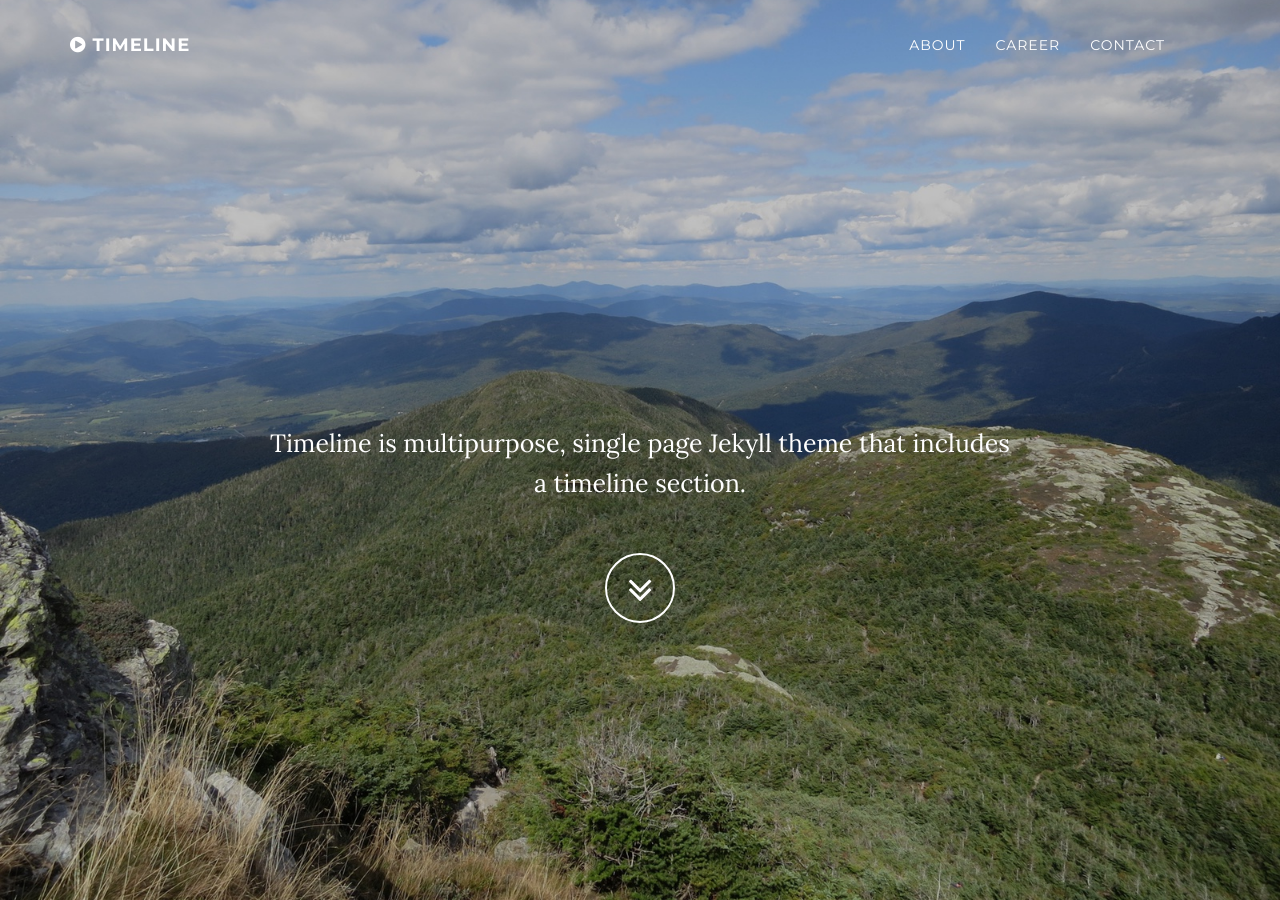
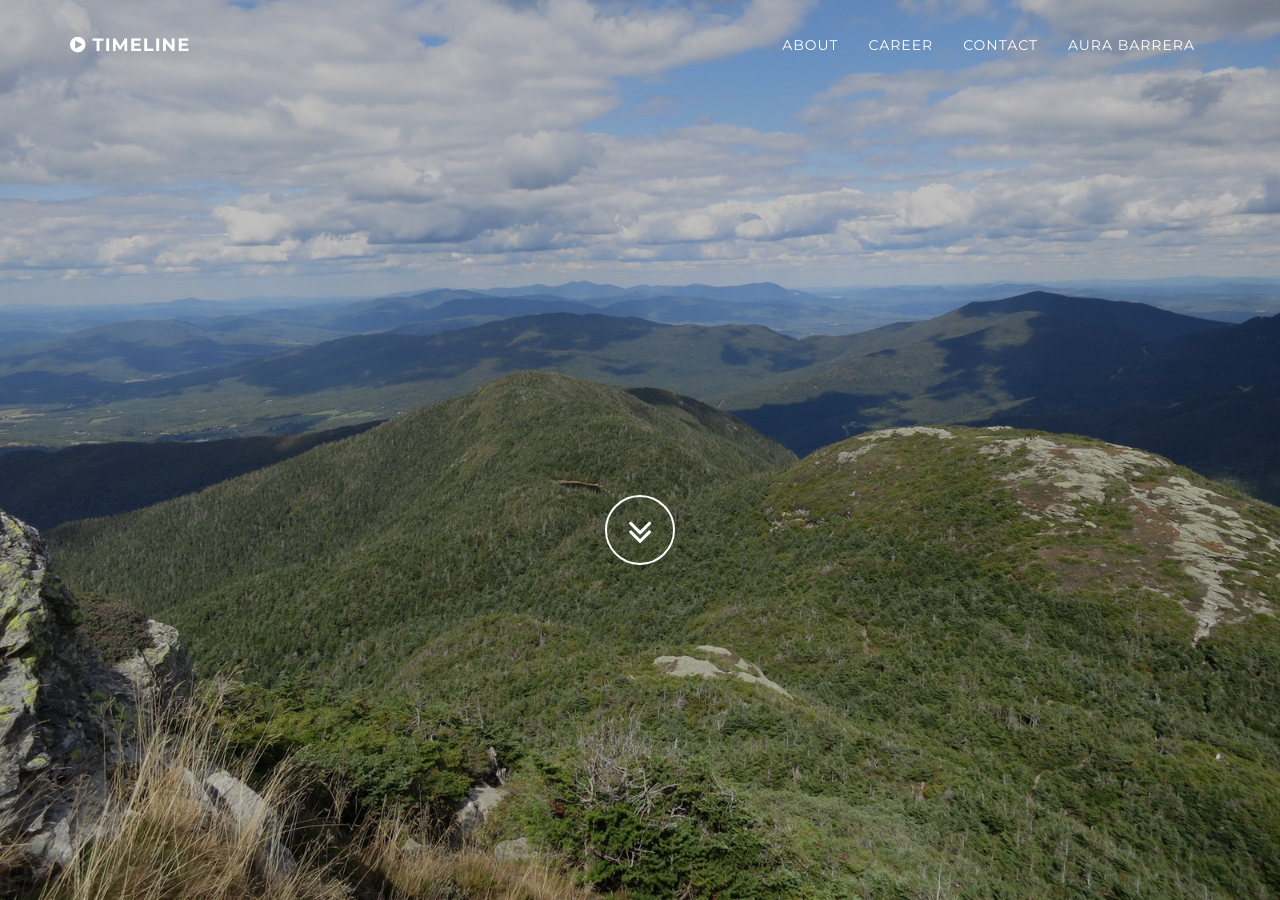
Before and after one commit to kirbyt/timeline-jekyll-theme, a Jekyll site: the page built from index.html, in a window 1280 px wide and 900 px high. Built offline with Jekyll 4.4.1, drawn with Linux system fonts in a browser that asks for light colours.

Commit message:
Update index.html

```diff
--- a/index.html
+++ b/index.html
@@ -1,5 +1,4 @@
 ---
 layout: default
-title:
+title: Aura Barrera
 ---
-Timeline is multipurpose, single page Jekyll theme that includes a timeline section.
```
